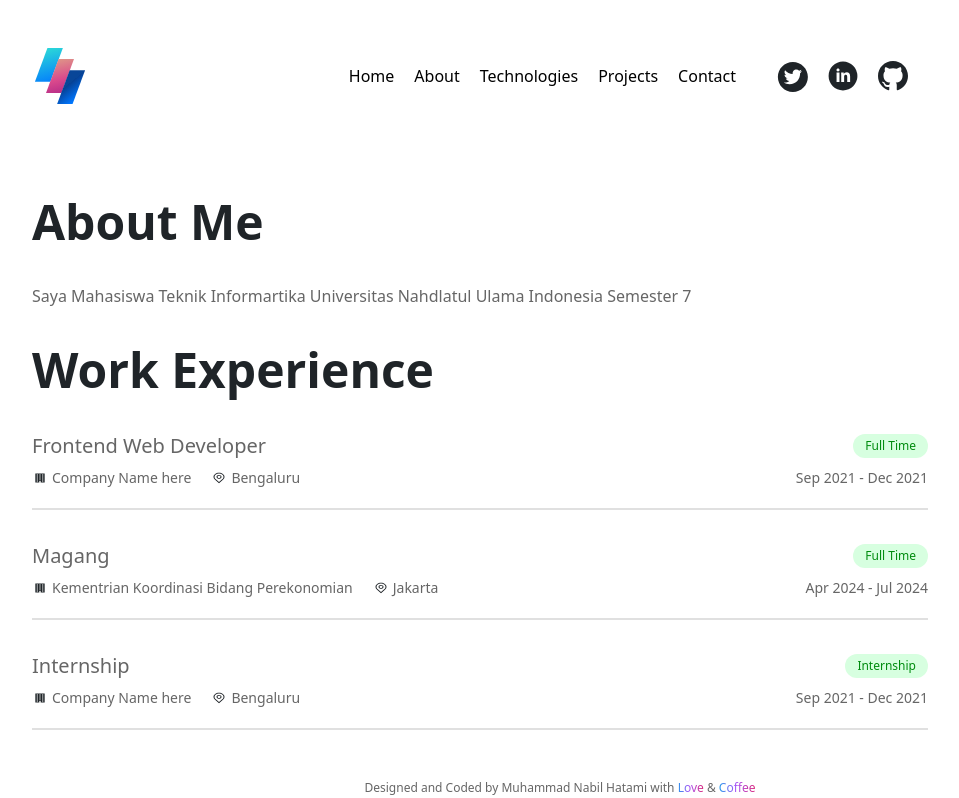
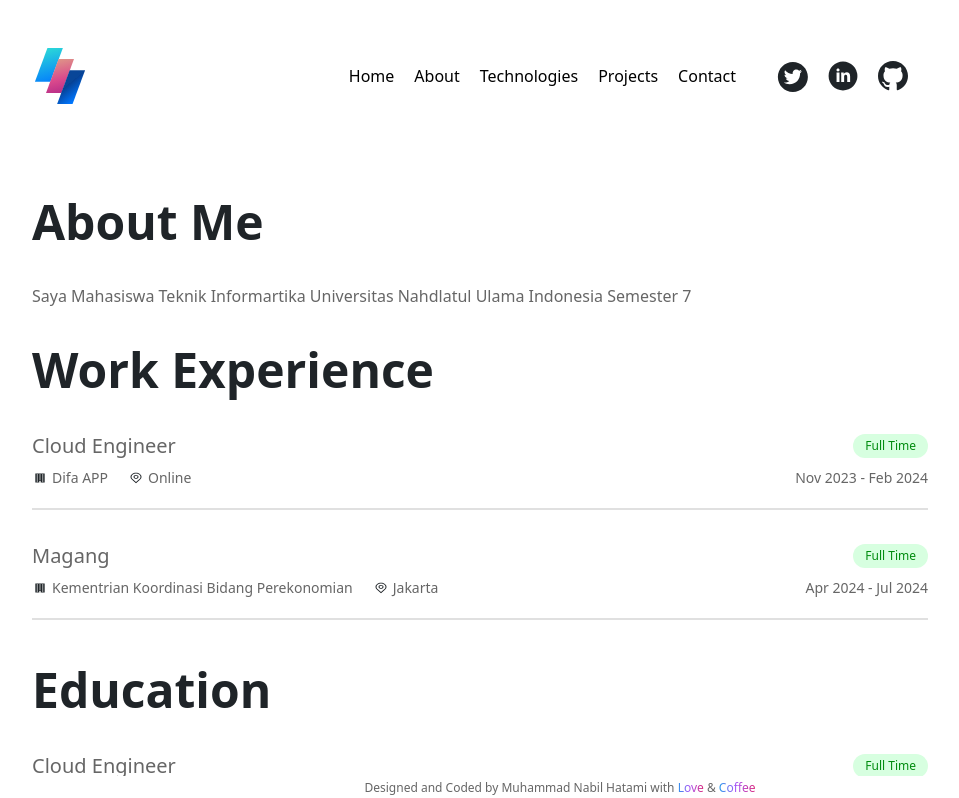
Before and after one commit to nabilhatami86/potofolio, a React (Create React App) app: page /about in a window 1280 px wide. Shown: the top 798 px of the page, without its empty margins (160-1119 px from the left). Built offline with nearby package versions, Linux system fonts and the light colour scheme.

Commit message:
portofolio

```diff
--- a/src/Details.js
+++ b/src/Details.js
@@ -53,11 +53,11 @@ export const socialMediaUrl = {
 // Enter your Work Experience here
 export const workDetails = [
   {
-    Position: "Frontend Web Developer",
-    Company: `Company Name here`,
-    Location: "Bengaluru",
+    Position: "Cloud Engineer",
+    Company: ` Difa APP`,
+    Location: "Online",
     Type: "Full Time",
-    Duration: "Sep 2021 - Dec 2021",
+    Duration: "Nov 2023 - Feb 2024",
   },
   {
     Position: "Magang",
@@ -65,13 +65,6 @@ export const workDetails = [
     Location: "Jakarta",
     Type: "Full Time",
     Duration: "Apr 2024 - Jul 2024",
-  },
-  {
-    Position: "Internship",
-    Company: `Company Name here`,
-    Location: "Bengaluru",
-    Type: "Internship",
-    Duration: "Sep 2021 - Dec 2021",
   },
 ];
 
```
